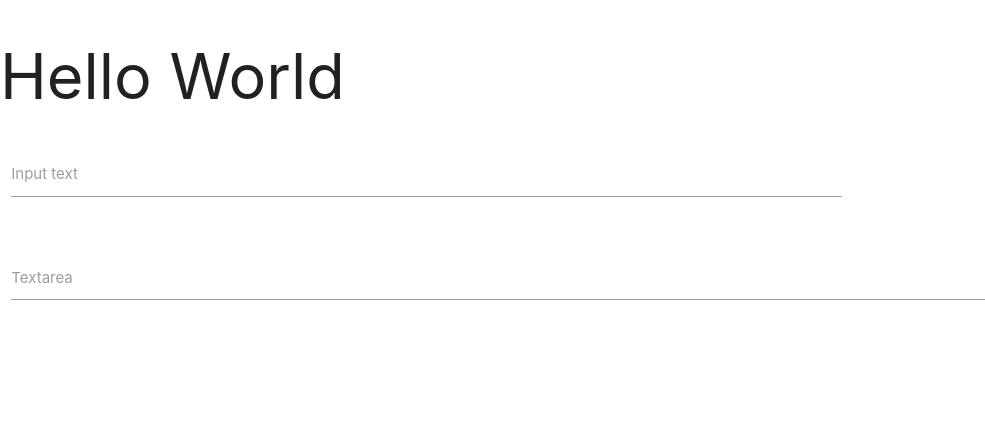
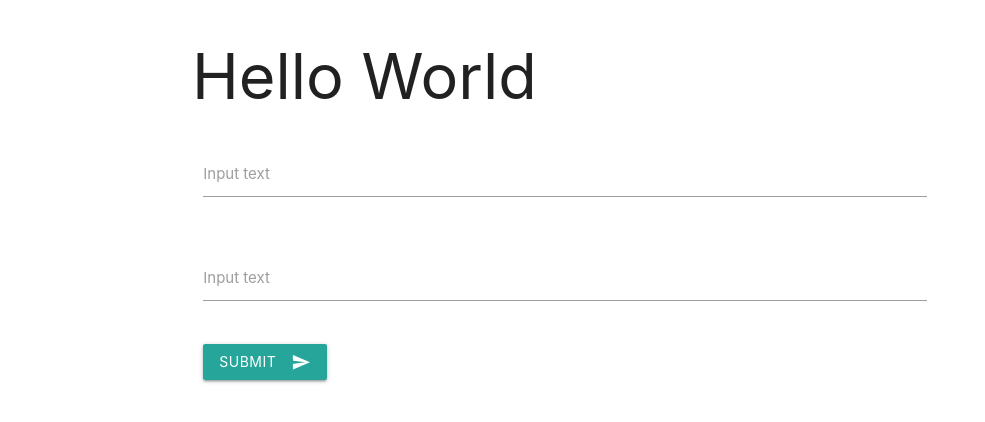
Before and after one commit to BenjaminPoutriquet35800/buzzer-configuration, an Electron app: page app/views/main/main.html in a window 1280 px wide. Shown: the whole page, without its empty margins (0-985 px from the left). Drawn offline with nearby package versions, Linux system fonts and the light colour scheme.

Commit message:
BPO : Ajout des icons materials

```diff
--- a/app/views/main/main.html
+++ b/app/views/main/main.html
@@ -3,34 +3,35 @@
 <head>
     <title>Configruation</title>
     <link rel="stylesheet" href="../../../node_modules/materialize-css/dist/css/materialize.min.css">
+    <link rel="stylesheet" href="../../../node_modules/material-icons/iconfont/material-icons.css">
     <script type="text/javascript">window.$ = window.jQuery = require('jquery');</script>
     <script type="text/javascript" src="../../../node_modules/materialize-css/dist/js/materialize.min.js"></script>
 </head>
 
 <body>
+    <div class="container">
         <h1>Hello World</h1>
         <div class="row">
             <form class="col s12">
                 <div class="row">
-                <div class="input-field col s8">
+                    <div class="input-field col s10">
                         <input id="input_text" type="text" data-length="10" maxlength="10">
                         <label for="input_text">Input text</label>
                     </div>
                 </div>
                 <div class="row">
-                <div class="input-field col s12">
-                    <textarea id="textarea2" class="materialize-textarea" data-length="120"></textarea>
-                    <label for="textarea2">Textarea</label>
+                    <div class="input-field col s10">
+                        <input id="input_text" type="text" data-length="10" maxlength="10">
+                        <label for="input_text">Input text</label>
                     </div>
                 </div>
+                <button class="btn waves-effect waves-light" type="submit" name="action">Submit
+                    <i class="material-icons right">send</i>
+                </button>
             </form>
         </div>
+    </div>
 </body>
-
-<script type="text/javascript">
-    $(document).ready(function () {
-        $('input#input_text, textarea#textarea2').characterCounter();
-    });
-</script>
+<script type="text/javascript" src="main.js"></script>
 
 </html>
--- /dev/null
+++ b/app/views/main/main.js
@@ -0,0 +1,9 @@
+/**
+ * Se charge d'initialiser les compteurs de caractères
+ * Du formulaire de configuration
+ */
+const initCharacterCounterInputs = function () {
+    $('input#input_text, textarea#textarea2').characterCounter();
+}
+
+initCharacterCounterInputs();
--- a/package.json
+++ b/package.json
@@ -13,6 +13,7 @@
   },
   "dependencies": {
     "jquery": "^3.3.1",
+    "material-icons": "^0.3.0",
     "materialize-css": "^1.0.0"
   }
 }
```
Also changed, not shown: 1 other file. Lines whose indentation alone changed are shown as unchanged.
